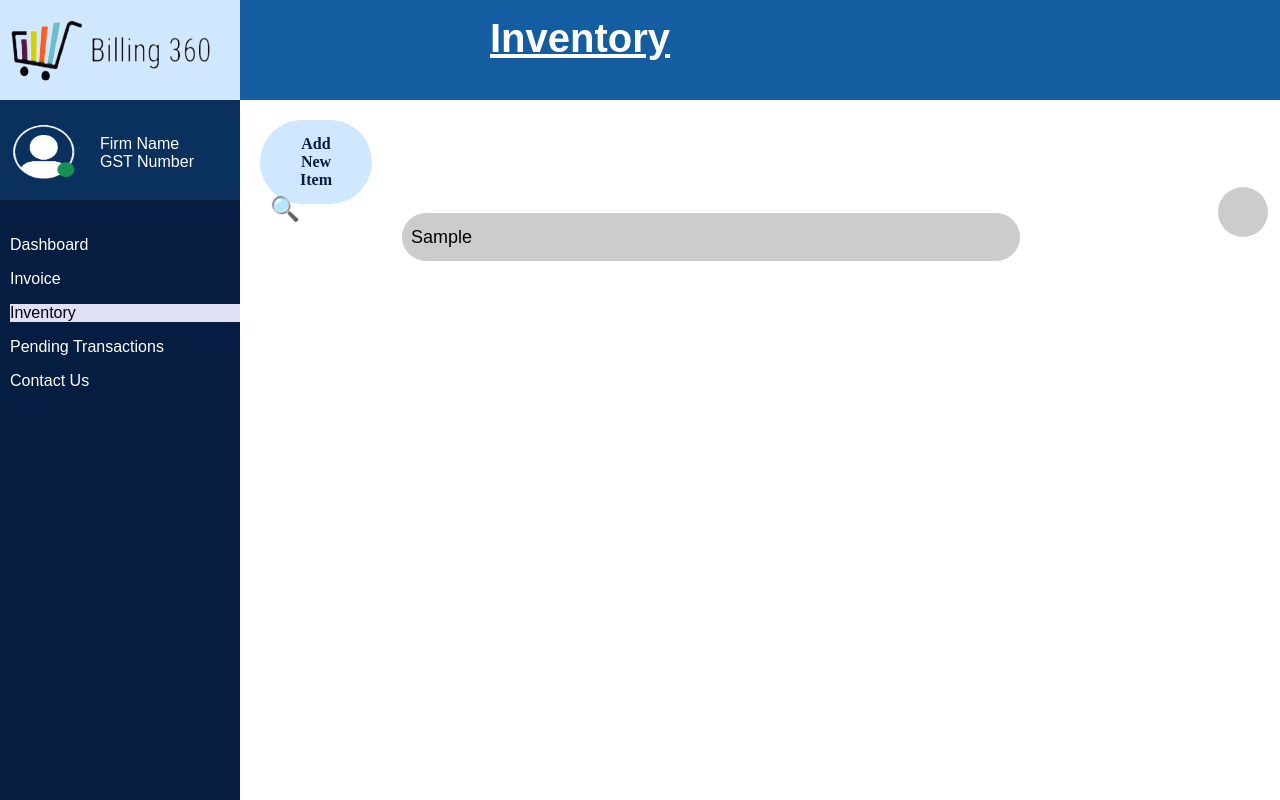
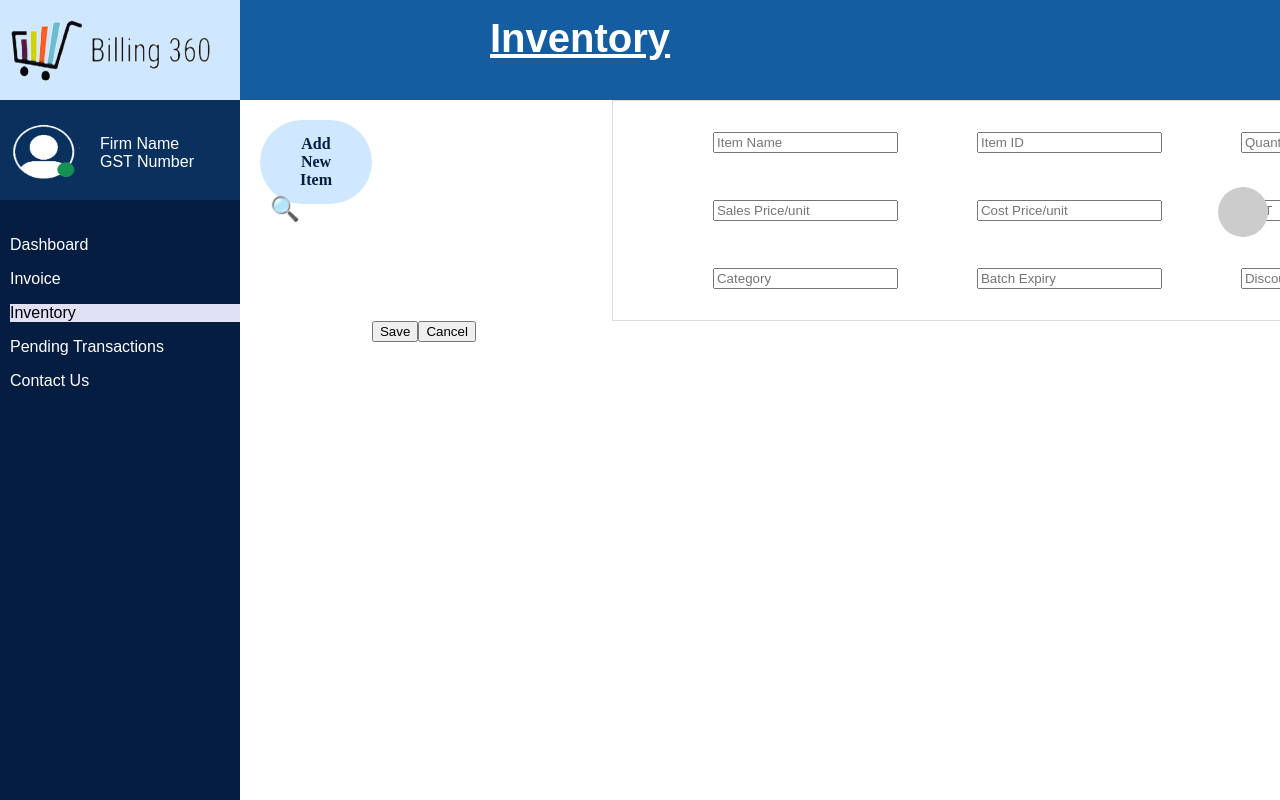
Before and after one commit to entrymaster/kpkb-cms, a React (Create React App) app in the folder frontend/: page /inventory in a window 1280 px wide. Both pictures are taken after typing "Sample" into the empty fields and a click on the button "Add New Item". Shown: the top 800 px of the page. Built offline with nearby package versions, Linux system fonts and the light colour scheme.

Commit message:
add item updated

```diff
--- a/frontend/src/Inventory.js
+++ b/frontend/src/Inventory.js
@@ -1,9 +1,14 @@
-import React from 'react';
+import React,{useState} from 'react';
 import './Inventory.css';
 import { Link } from "react-router-dom";
-
-class Inventory extends React.Component
+import AddItemDialog from './components/AddProduct';
+const Inventory = () =>
 {
+  const [isAddItemDialogVisible, setAddItemDialogVisibility] = useState(false);
+  const toggleAddItemDialog = () => {
+    setAddItemDialogVisibility(!isAddItemDialogVisible);
+    console.log({isAddItemDialogVisible});
+  };
     // showAddItemDialog = () => {
     //     var dialog = document.getElementById("addItemDialog");
     //     dialog.showModal();
@@ -48,7 +53,7 @@ class Inventory extends React.Component
     //     hideAddItemDialog();
     // };
 
-    render() {
+
 
         return (
             <>
@@ -93,10 +98,15 @@ class Inventory extends React.Component
   </div>
   <div className="main-container">
     <div className="add-button-container">
-      <button className="add-item-button" onclick="showAddItemDialog()">
+      <button className="add-item-button" onClick={toggleAddItemDialog}>
         <strong> Add New Item </strong>
       </button>
     </div>
+    <AddItemDialog
+        isVisible={isAddItemDialogVisible}
+
+        onCancel={toggleAddItemDialog}
+      />
     <div className="top">
       <div className="search-bar-container">
         <input type="text" className="search-bar" placeholder="Search" />
@@ -130,7 +140,7 @@ class Inventory extends React.Component
       </tbody>
     </table>
     <dialog id="addItemDialog">
-      <form onsubmit="saveItem(); return false;">
+      <form onSubmit="saveItem(); return false;">
         <table>
           <tbody>
             <tr>
@@ -181,7 +191,7 @@ class Inventory extends React.Component
           </tbody>
         </table>
         <button type="submit">Save</button>
-        <button type="button" onclick="hideAddItemDialog()">
+        <button type="button" onClick="hideAddItemDialog()">
           Cancel
         </button>
       </form>
@@ -190,7 +200,7 @@ class Inventory extends React.Component
 </>
   );
 
-    }
+
 
 }
 
--- /dev/null
+++ b/frontend/src/components/AddProduct.css
@@ -0,0 +1,30 @@
+#addItemDialog {
+    align-items: center;
+    width: 800px; /* Set the desired width */
+    height: 400px;
+}
+
+#addItemDialog form {
+    padding: 20px; /* Add padding for better spacing */
+}
+#addItemDialog table {
+    padding-right: 100px;
+    border: none;
+
+}
+#addItemDialog label {
+    display: block;
+    margin-bottom: 10px;
+}
+
+#addItemDialog input {
+    width: 100%;
+    padding: 10px;
+    margin-bottom: 15px;
+}
+
+#addItemDialog button {
+    padding: 10px 20px;
+    /* margin-right: 50px; */
+    margin-left: 200px;
+}
--- /dev/null
+++ b/frontend/src/components/AddProduct.js
@@ -0,0 +1,36 @@
+import React from 'react';
+import './AddProduct.css'
+const AddItemDialog = ({ isVisible, onCancel }) => {
+  return (
+    isVisible && (
+      /*<dialog isopen="true" id="addItemDialog">*/
+        <form onSubmit={(e) => { e.preventDefault();  }}>
+          <table>
+            <tbody>
+            <tr>
+              <td><input type="text" id="item-name" placeholder="Item Name" /></td>
+              <td><input type="text" id="item-id" placeholder="Item ID" /></td>
+              <td><input type="text" id="quantity" placeholder="Quantity" /></td>
+            </tr>
+            <tr>
+              <td><input type="text" id="sales-price" placeholder="Sales Price/unit" /></td>
+              <td><input type="text" id="cost-price" placeholder="Cost Price/unit" /></td>
+              <td><input type="text" id="gst" placeholder="GST" /></td>
+            </tr>
+            <tr>
+              <td><input type="text" id="category" placeholder="Category" /></td>
+              <td><input type="text" id="batch-expiry" placeholder="Batch Expiry" /></td>
+              <td><input type="text" id="discount" placeholder="Discount (%)" /></td>
+            </tr>
+            </tbody>
+          </table>
+
+          <button type="submit">Save</button>
+          <button type="button" onClick={onCancel}>Cancel</button>
+        </form>
+      /*</dialog>*/
+    )
+  );
+};
+
+export default AddItemDialog;
```
